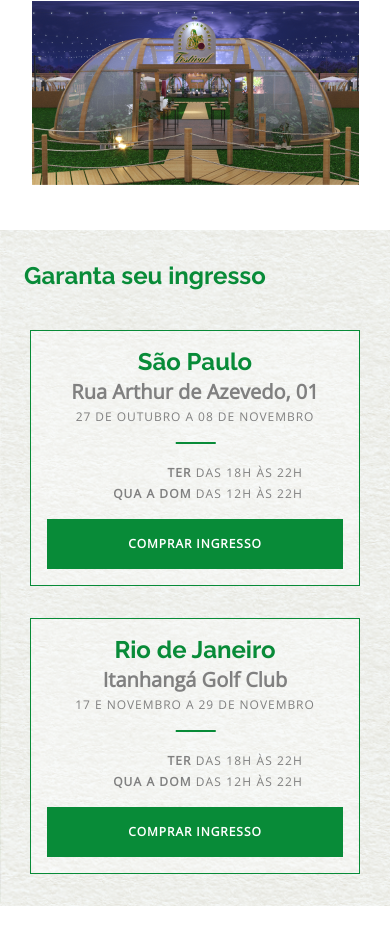
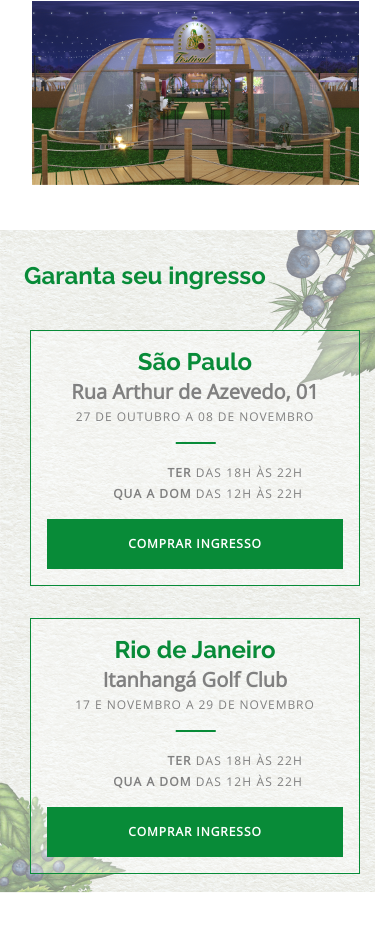
Before and after one commit to vinidevcodeblue/template-exercicio-tanq, a plain HTML site: page index.html in a window 390 px wide. Shown: the part 2036-2984 px from the top of the page. Drawn offline with nearby package versions, Linux system fonts and the light colour scheme.

Commit message:
Add correct background tickets

```diff
--- a/css/estilos.css
+++ b/css/estilos.css
@@ -498,7 +498,7 @@ footer {
       height: 100%;
       margin-bottom: 50px;
       padding: 31px 0 32px;
-      background-image: url(../imagens/mobile/backgroundTexture.png),url(../imagens/mobile/flower01.png),url(../imagens/mobile/flower02.png);
+      background: url(../imagens/mobile/background-tickets.png) no-repeat;
     }
     section.festivalIngresso article {
       flex-direction: column;
```
Also changed, not shown: imagens/mobile/background-tickets.png (added), imagens/mobile/backgroundTexture.png (deleted), imagens/mobile/flower01.png (deleted), imagens/mobile/flower02.png (deleted).
